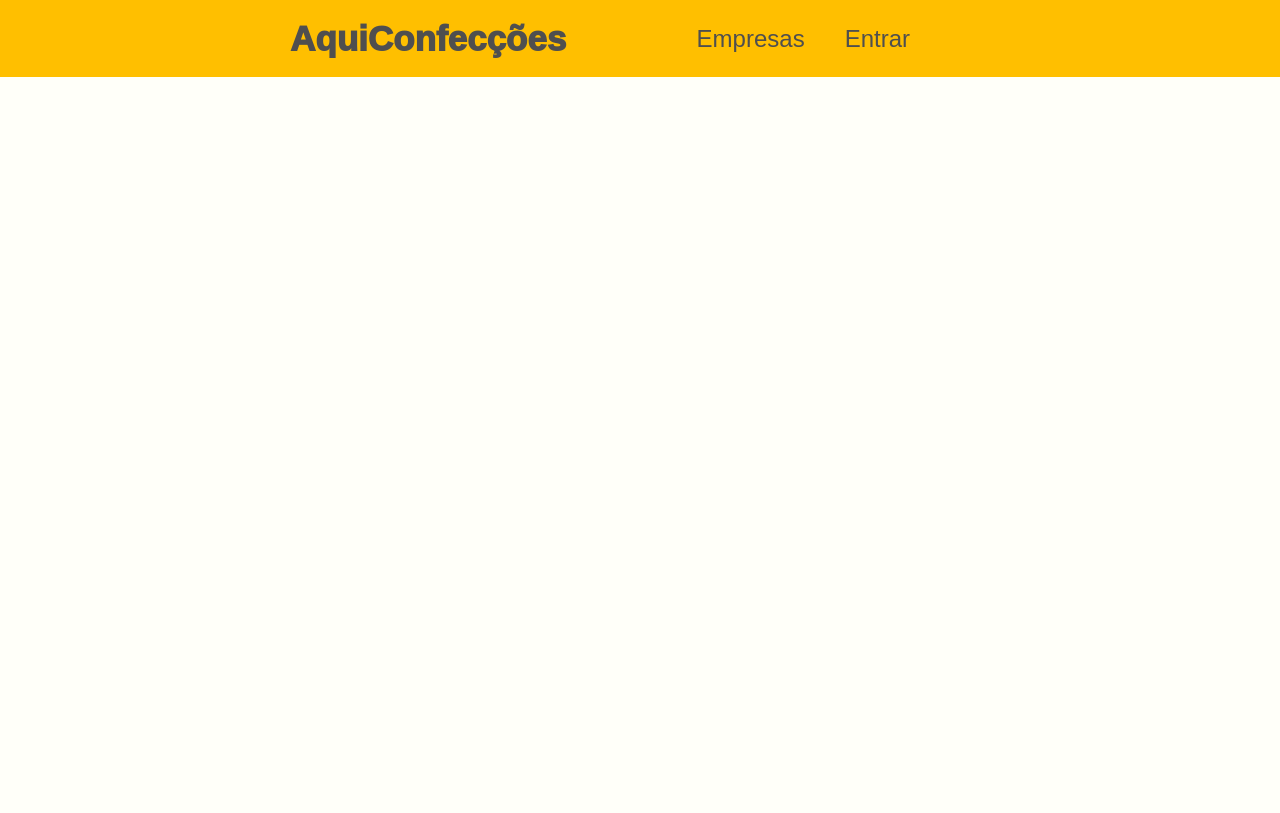
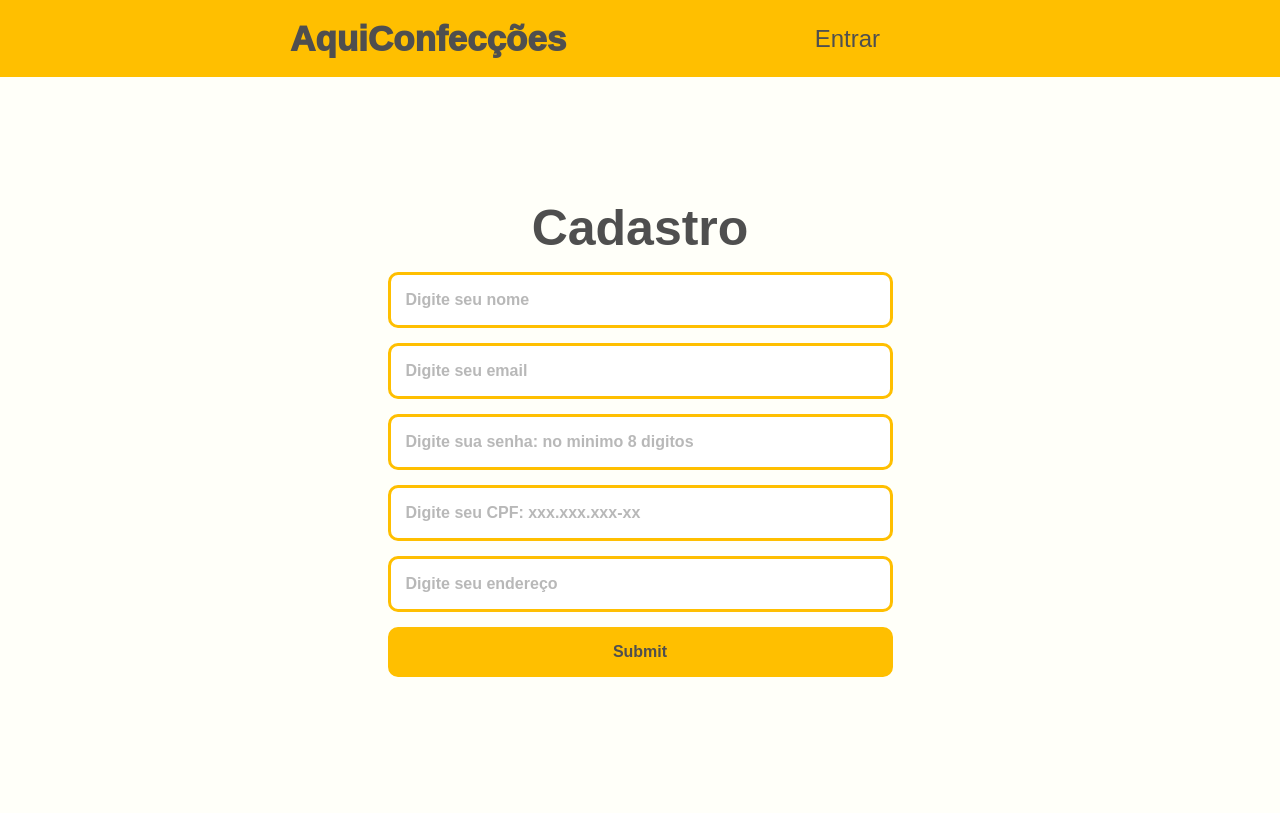
Before and after one commit to EsdrasGabriel/ProjetoPi, a Django app: page /cadastro/ in a window 1280 px wide. Before the commit the page ends 77 px from the top, so only its background shows below. Run offline with Django 4.2, Linux system fonts and the light colour scheme.

Commit message:
telas prontas: começando validdação

```diff
--- a/mysite/myapp/templates/usuarios/cadastro.html
+++ b/mysite/myapp/templates/usuarios/cadastro.html
@@ -21,13 +21,29 @@
             </div>
             <div class="container-particao">
                 <ul class="particoes">
-                    <li class="conteudo"><a href="">Empresas</a></li>
-                    <li class="conteudo"><a href="">Entrar</a></li>
+                    <li class="conteudo"><a href="{% url 'login' %}">Entrar</a></li>
                 </ul>
             </div>
         </div>
     </nav>
 
 
+    <div class="container-cadastro">
+        <h1 class="description">Cadastro</h1>
+        <form action="" class="formulario">
+
+            {% csrf_token %}
+            <div class="cadastrar-se">
+                <input type="name" class="campo" placeholder="Digite seu nome" required>
+                <input type="email" class="campo" placeholder="Digite seu email" required>
+                <input type="password" class="campo" placeholder="Digite sua senha: no minimo 8 digitos" pattern=".{8,}" required>
+                <input type="text" class="campo" placeholder="Digite seu CPF: xxx.xxx.xxx-xx" pattern="\d{3}\.\d{3}\.\d{3}-\d{2}" required>
+                <input type="text" class="campo" placeholder="Digite seu endereço" required>
+                <input type="submit" class="submit">
+            </div>
+
+        </form>
+    </div>
+
 </body>
 </html>
--- a/mysite/myapp/templates/usuarios/login.html
+++ b/mysite/myapp/templates/usuarios/login.html
@@ -21,8 +21,7 @@
             </div>
             <div class="container-particao">
                 <ul class="particoes">
-                    <li class="conteudo"><a href="">Empresas</a></li>
-                    <li class="conteudo"><a href="">Entrar</a></li>
+                    <li class="conteudo"><a href="">Anúncios</a></li>
                 </ul>
             </div>
         </div>
@@ -34,7 +33,7 @@
             {% csrf_token %}
             <div class="login">
                 <input type="email" class="campo" name="email" placeholder="Digite seu e-mail" required>
-                <input type="password" class="campo" name="passowrd" placeholder="Digite sua senha" required>
+                <input type="password" class="campo" name="passowrd" pattern=".{8,}" placeholder="Digite sua senha" required>
                 <input type="submit" class="submit">
             </div>
 
--- a/mysite/static/css/cadastro/cadastro.css
+++ b/mysite/static/css/cadastro/cadastro.css
@@ -19,7 +19,7 @@ nav {
     height: 77px;
     background-color: var(--navbar-color);
     width: 100vw;
-    padding: 0px 370px 0px 290px;
+    padding: 0px 400px 0px 290px;
     position: relative;
 }
 
@@ -75,3 +75,78 @@ nav .container-nav {
 .container-particao .conteudo a {
     color: var(--color-black);
 }
+
+
+/* área de cadastro */
+.container-cadastro {
+    width: 100%;
+    height: 92%;
+    margin-top: 77px;
+    position: fixed;
+    display: flex;
+    justify-content: center;
+    align-items: center;
+    flex-direction: column;
+    position: absolute;
+}
+
+.description {
+    font-family: sans-serif;
+    font-weight: 900;
+    font-size: 50px;
+    color: var(--color-black);
+    margin: 0;
+    margin-bottom: 15px;
+}
+
+.formulario {
+    display: flex;
+    justify-content: center;
+    align-items: center;
+}
+
+.cadastrar-se {
+    display: flex;
+    justify-content: center;
+    align-items: center;
+    flex-direction: column;
+
+}
+
+.cadastrar-se .campo {
+    border: 3px solid var(--navbar-color);
+    border-radius: 10px;
+    width: 469px;
+    height: 50px;
+    margin-bottom: 15px;
+    font-size: 16px;
+    font-weight: bold;
+    font-family: sans-serif;
+    padding: 0px 15px 0px 15px;
+}
+
+.cadastrar-se .campo::placeholder {
+    font-family: sans-serif;
+    font-size: 16px;
+    font-weight: bold;
+    color: var(--color-black);
+    opacity: 0.4;
+}
+
+.cadastrar-se .submit {
+    background-color: var(--navbar-color);
+    border: 2px solid var(--navbar-color);
+    border-radius: 10px;
+    width: 505px;
+    height: 50px;
+    margin-bottom: 15px;
+    cursor: pointer;
+    font-size: 16px;
+    font-family: sans-serif;
+    font-weight: bold;
+    color: var(--color-black);
+}
+
+.submit:hover {
+    opacity: 0.8;
+}
--- a/mysite/static/css/login/login.css
+++ b/mysite/static/css/login/login.css
@@ -19,7 +19,7 @@ nav {
     height: 77px;
     background-color: var(--navbar-color);
     width: 100vw;
-    padding: 0px 370px 0px 290px;
+    padding: 0px 400px 0px 290px;
     position: relative;
 }
 
```
Also changed, not shown: mysite/myapp/models.py (+4 -4 lines), mysite/myapp/migrations/0001_initial.py, mysite/myapp/migrations/0002_alter_cadastro_usuario_cpf.py (added), mysite/myapp/migrations/0002_rename_data_de_nnascimento_cadastro_usuario_data_de_nascimento.py (deleted).
